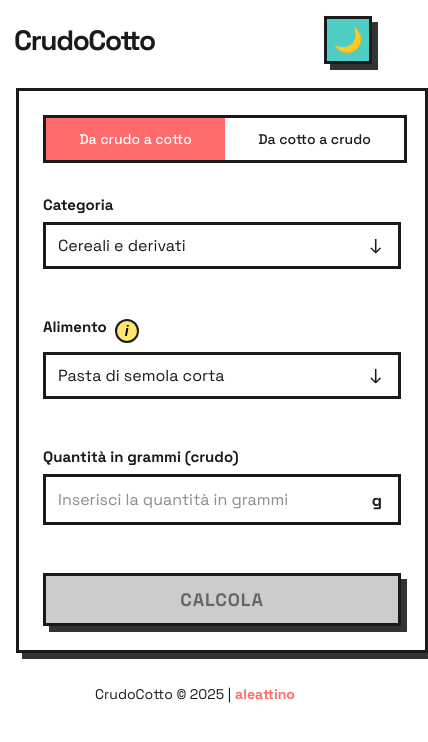
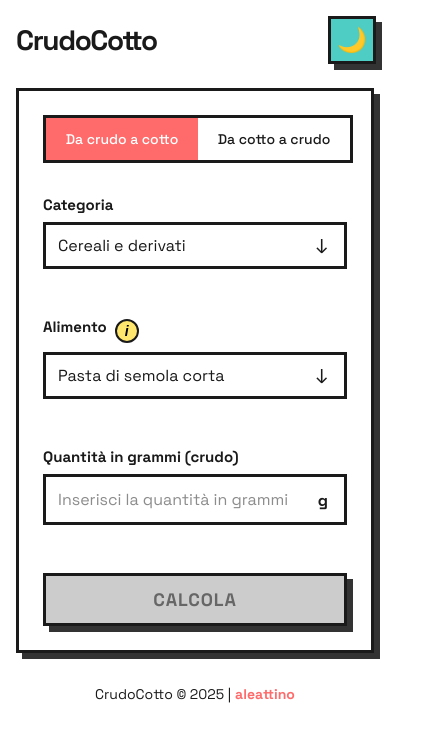
Before and after one commit to aleattino/crudocotto, a React (Create React App) app: page / in a window 390 px wide. Shown: the top 742 px of the page, 428 px wide, since content can reach past the window. Built offline with nearby package versions, Linux system fonts and the light colour scheme.

Commit message:
Fix definitivo allineamento del pulsante tema con correzione posizionamento

```diff
--- a/src/styles.css
+++ b/src/styles.css
@@ -54,7 +54,7 @@
   margin-bottom: 2rem;
   width: 100%;
   max-width: 600px;
-  padding-right: 6px;
+  padding-right: 0;
 }
 
 .nb-logo {
@@ -83,7 +83,7 @@
   transition: transform 0.2s;
   flex-shrink: 0;
   position: relative;
-  right: 0;
+  right: -3px;
 }
 
 .nb-theme-toggle:hover {
@@ -114,6 +114,7 @@
   width: 100%;
   position: relative;
   margin-right: 0;
+  box-sizing: border-box;
 }
 
 .nb-main-card {
@@ -444,7 +445,7 @@
 
     .nb-header {
       margin-bottom: 1.5rem;
-      padding-right: 5px;
+      padding-right: 0;
     }
 
     .nb-logo h1 {
@@ -454,6 +455,7 @@
     .nb-theme-toggle {
       width: 3rem;
       height: 3rem;
+      right: -3px;
     }
 
     .nb-card {
@@ -481,7 +483,11 @@
 
   @media (max-width: 400px) {
     .nb-header {
-      padding-right: 4px;
+      padding-right: 0;
+    }
+
+    .nb-theme-toggle {
+      right: -2px;
     }
 
     .nb-logo h1 {
```
